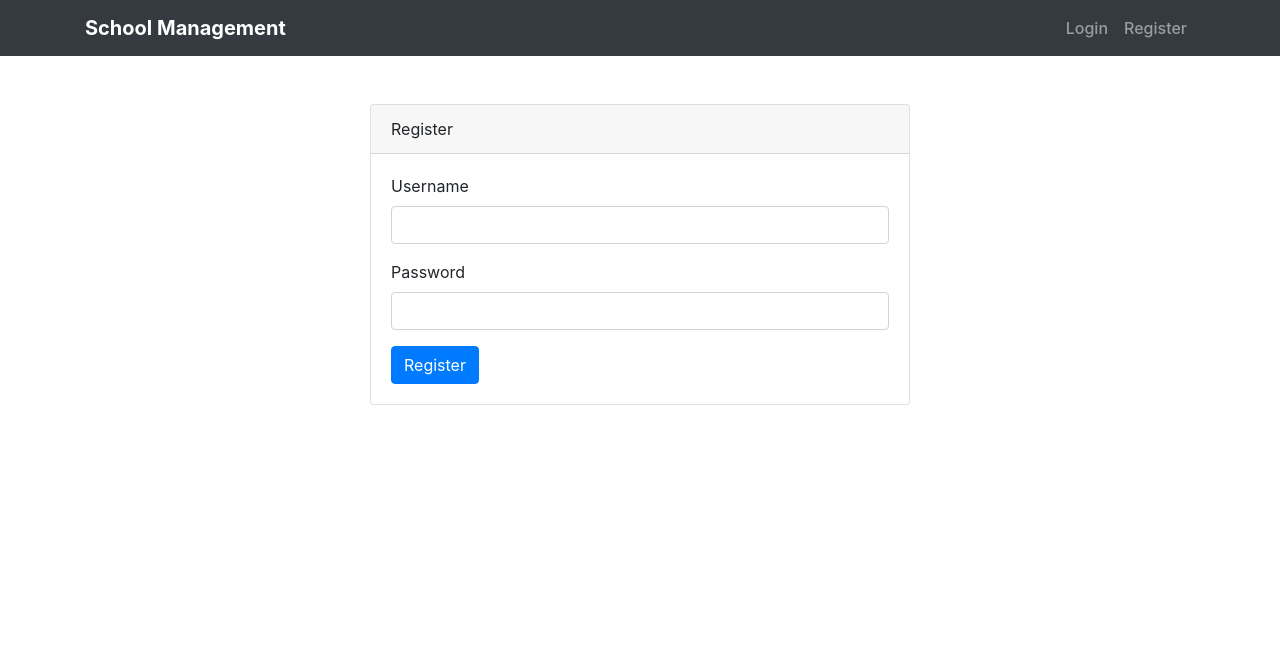
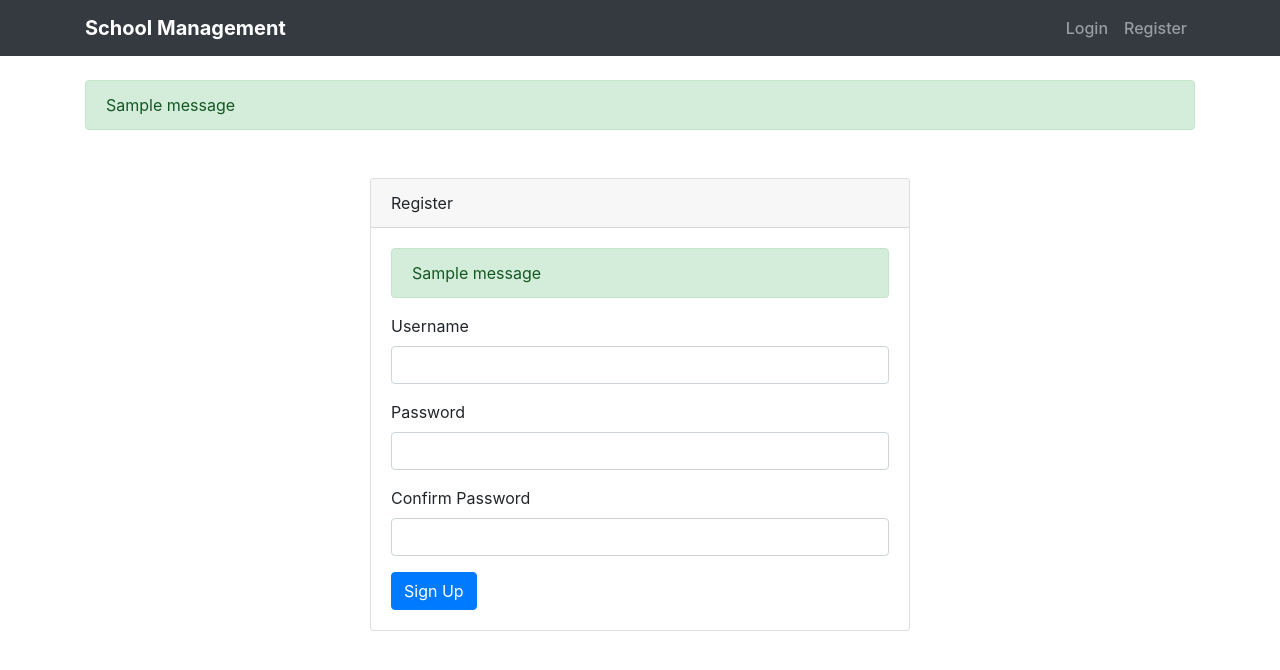
Before and after one commit to EllaP1274/Software-Engineering-DevOps_Project, a Flask app: page /register in a window 1280 px wide. Shown: the top 670 px of the page. Run offline with Flask 3, Linux system fonts and the light colour scheme; one stand-in notice (Sample message) is shown; some libraries are stand-ins or nearby versions.

Commit message:
Added login and registration validation messages

```diff
--- a/app/forms.py
+++ b/app/forms.py
@@ -1,11 +1,10 @@
 from flask_wtf import FlaskForm
 from wtforms import StringField, PasswordField, SubmitField, BooleanField
 from wtforms.validators import DataRequired, Length, Email, EqualTo, ValidationError
-from models import User
+from app.models import User
 
 class RegistrationForm(FlaskForm):
     username = StringField('Username', validators=[DataRequired(), Length(min=2, max=20)])
-    email = StringField('Email', validators=[DataRequired(), Email()])
     password = PasswordField('Password', validators=[DataRequired()])
     confirm_password = PasswordField('Confirm Password', validators=[DataRequired(), EqualTo('password')])
     submit = SubmitField('Sign Up')
@@ -16,7 +15,7 @@
             raise ValidationError('That username is taken. Please choose a different one.')
 
 class LoginForm(FlaskForm):
-    email = StringField('Email', validators=[DataRequired(), Email()])
+    username = StringField('Username', validators=[DataRequired()])
     password = PasswordField('Password', validators=[DataRequired()])
     remember = BooleanField('Remember Me')
     submit = SubmitField('Login')
--- a/app/routes.py
+++ b/app/routes.py
@@ -2,6 +2,7 @@
 from flask_login import login_user, logout_user, current_user, login_required
 from app import db
 from app.models import User, Ticket
+from app.forms import RegistrationForm, LoginForm
 
 # Define the Blueprint
 main = Blueprint('main', __name__)
@@ -23,33 +24,35 @@
     if current_user.is_authenticated:
         return redirect(url_for('main.dashboard'))
 
-    if request.method == 'POST':
-        username = request.form['username']
-        password = request.form['password']
+    form = RegistrationForm()
+    if form.validate_on_submit():
+        username = form.username.data
+        password = form.password.data
         role = 'regular'  # Default role
         user = User(username=username, password=password, role=role)
         db.session.add(user)
         db.session.commit()
-        flash('Account created!', 'success')
+        flash('Registration successful! Please login.', 'success')
         return redirect(url_for('main.login'))
 
-    return render_template('register.html')
+    return render_template('register.html', form=form)
 
 @main.route('/login', methods=['GET', 'POST'])
 def login():
     if current_user.is_authenticated:
         return redirect(url_for('main.dashboard'))
 
-    if request.method == 'POST':
-        username = request.form['username']
-        password = request.form['password']
-        user = User.query.filter_by(username=username, password=password).first()
-        if user:
+    form = LoginForm()
+    if form.validate_on_submit():
+        username = form.username.data
+        password = form.password.data
+        user = User.query.filter_by(username=username).first()
+        if user and user.password == password:
             login_user(user)
             return redirect(url_for('main.dashboard'))
-        flash('Login failed. Check your username and/or password.', 'danger')
+        flash('Login failed. Please check your username and/or password or register for an account.', 'danger')
 
-    return render_template('login.html')
+    return render_template('login.html', form=form)
 
 @main.route('/logout')
 @login_required
--- a/app/templates/base.html
+++ b/app/templates/base.html
@@ -46,7 +46,18 @@
         </div>
     </nav>
 
-    <div class="container">
+    <div class="container mt-4">
+        <!-- Flash messages -->
+        {% with messages = get_flashed_messages(with_categories=True) %}
+        {% if messages %}
+        <div class="alert alert-{{ messages[0][0] }}">
+            {% for category, message in messages %}
+            {{ message }}
+            {% endfor %}
+        </div>
+        {% endif %}
+        {% endwith %}
+
         {% block content %}
         {% endblock %}
     </div>
--- a/app/templates/register.html
+++ b/app/templates/register.html
@@ -6,16 +6,39 @@
         <div class="card">
             <div class="card-header">Register</div>
             <div class="card-body">
+                {% with messages = get_flashed_messages(with_categories=True) %}
+                {% if messages %}
+                <div class="alert alert-{{ messages[0][0] }}">
+                    {% for category, message in messages %}
+                    {{ message }}
+                    {% endfor %}
+                </div>
+                {% endif %}
+                {% endwith %}
                 <form method="post">
+                    {{ form.hidden_tag() }}
                     <div class="form-group">
-                        <label for="username">Username</label>
-                        <input type="text" class="form-control" id="username" name="username" required>
+                        {{ form.username.label(class="form-label") }}
+                        {{ form.username(class="form-control") }}
+                        {% for error in form.username.errors %}
+                        <div class="text-danger">{{ error }}</div>
+                        {% endfor %}
                     </div>
                     <div class="form-group">
-                        <label for="password">Password</label>
-                        <input type="password" class="form-control" id="password" name="password" required>
+                        {{ form.password.label(class="form-label") }}
+                        {{ form.password(class="form-control") }}
+                        {% for error in form.password.errors %}
+                        <div class="text-danger">{{ error }}</div>
+                        {% endfor %}
                     </div>
-                    <button type="submit" class="btn btn-primary">Register</button>
+                    <div class="form-group">
+                        {{ form.confirm_password.label(class="form-label") }}
+                        {{ form.confirm_password(class="form-control") }}
+                        {% for error in form.confirm_password.errors %}
+                        <div class="text-danger">{{ error }}</div>
+                        {% endfor %}
+                    </div>
+                    {{ form.submit(class="btn btn-primary") }}
                 </form>
             </div>
         </div>
```
Also changed, not shown: app/templates/login.html (+12 -5 lines), instance/site.db.
